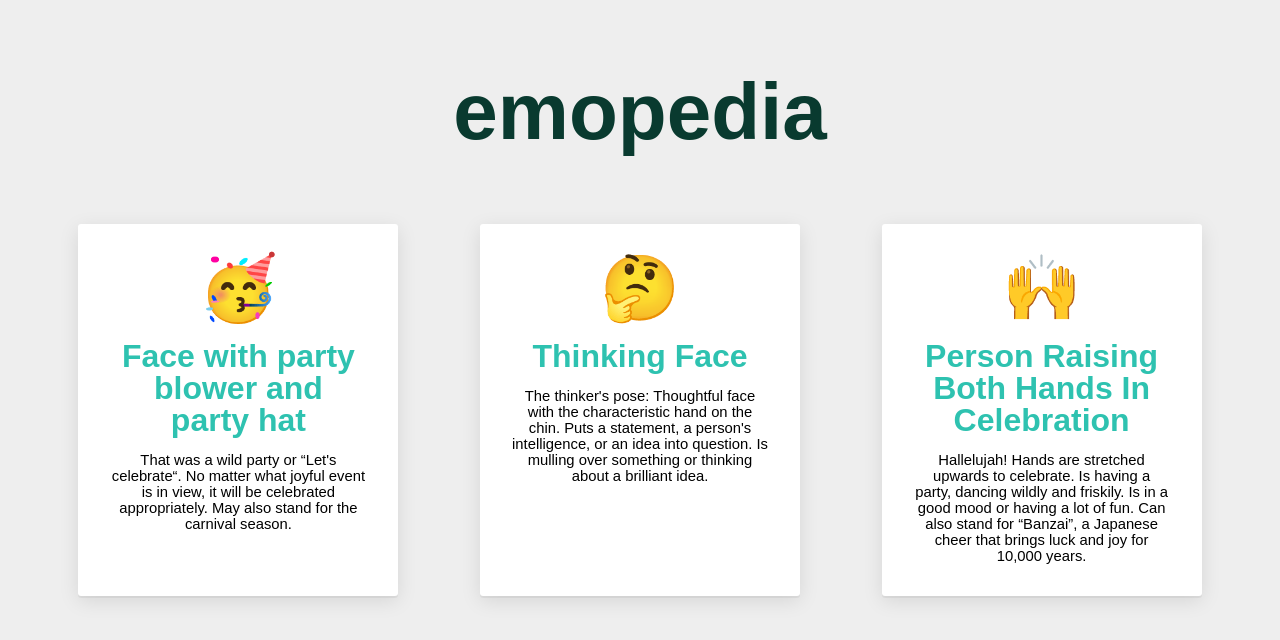
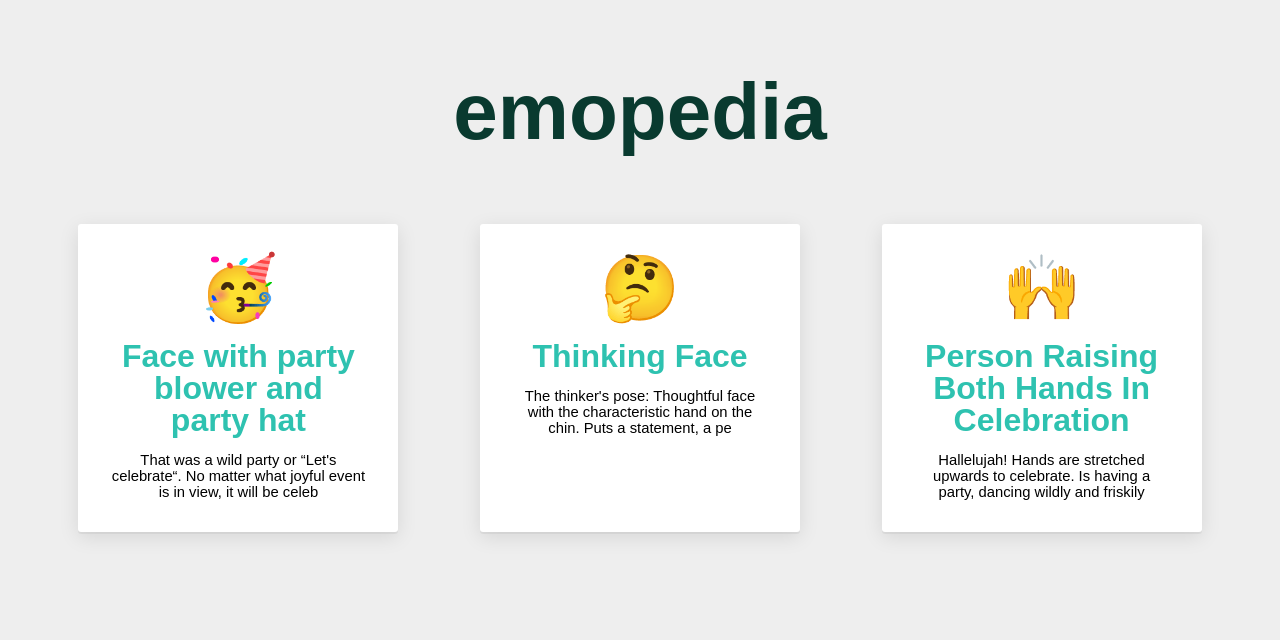
Before and after one commit to OptimoLynx/app-pro, a React (Create React App) app: page / in a window 1280 px wide. Shown: the top 640 px of the page. Built offline with nearby package versions, Linux system fonts and the light colour scheme.

Commit message:
display emoji meaning 100 words

```diff
--- a/src/components/emoji/Emoj.jsx
+++ b/src/components/emoji/Emoj.jsx
@@ -9,7 +9,7 @@ function createEmoji(emo) {
       key={emo.id}
       emoji={emo.emoji}
       name={emo.name}
-      meaning={emo.meaning}
+      meaning={emo.meaning.substring(0, 100)}
     />
   );
 }
```
